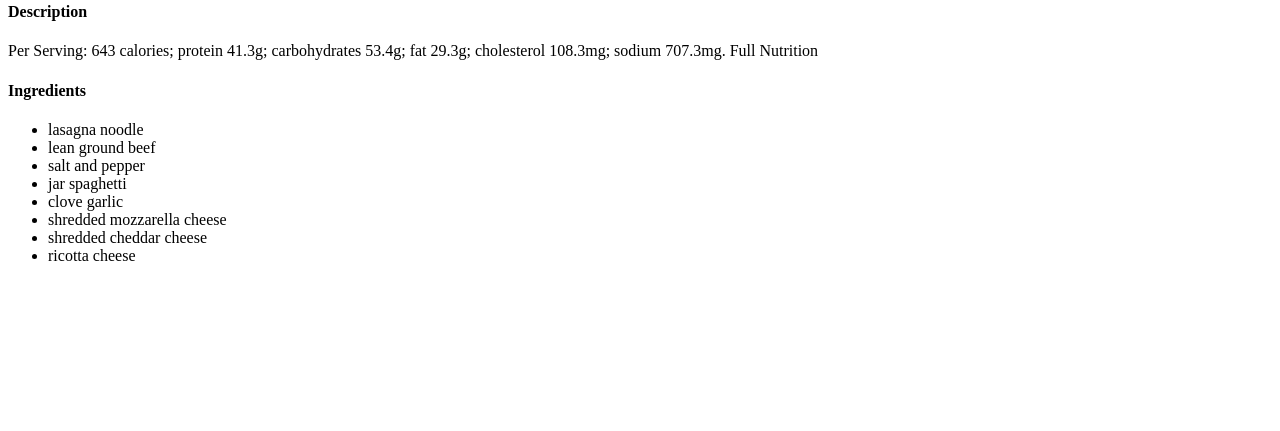
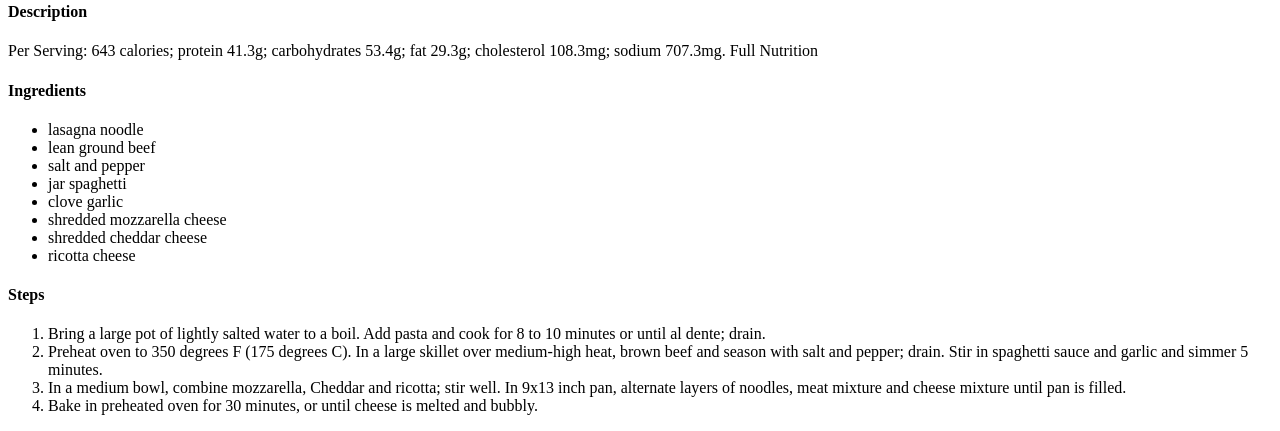
Before and after one commit to lakshadot/odin-recipes, a plain HTML site: page recipes/lasagna.html in a window 1280 px wide. Shown: the part 402-833 px from the top of the page. Before the commit the page ends 800 px from the top, so only its background shows below. Drawn offline with Linux system fonts and the light colour scheme.

Commit message:
addded steps to recipe

```diff
--- a/recipes/lasagna.html
+++ b/recipes/lasagna.html
@@ -27,5 +27,26 @@
       <li>shredded cheddar cheese</li>
       <li>ricotta cheese</li>
     </ul>
+    <h4>Steps</h4>
+    <ol>
+      <li>
+        Bring a large pot of lightly salted water to a boil. Add pasta and cook
+        for 8 to 10 minutes or until al dente; drain.
+      </li>
+      <li>
+        Preheat oven to 350 degrees F (175 degrees C). In a large skillet over
+        medium-high heat, brown beef and season with salt and pepper; drain.
+        Stir in spaghetti sauce and garlic and simmer 5 minutes.
+      </li>
+      <li>
+        In a medium bowl, combine mozzarella, Cheddar and ricotta; stir well. In
+        9x13 inch pan, alternate layers of noodles, meat mixture and cheese
+        mixture until pan is filled.
+      </li>
+      <li>
+        Bake in preheated oven for 30 minutes, or until cheese is melted and
+        bubbly.
+      </li>
+    </ol>
   </body>
 </html>
```
